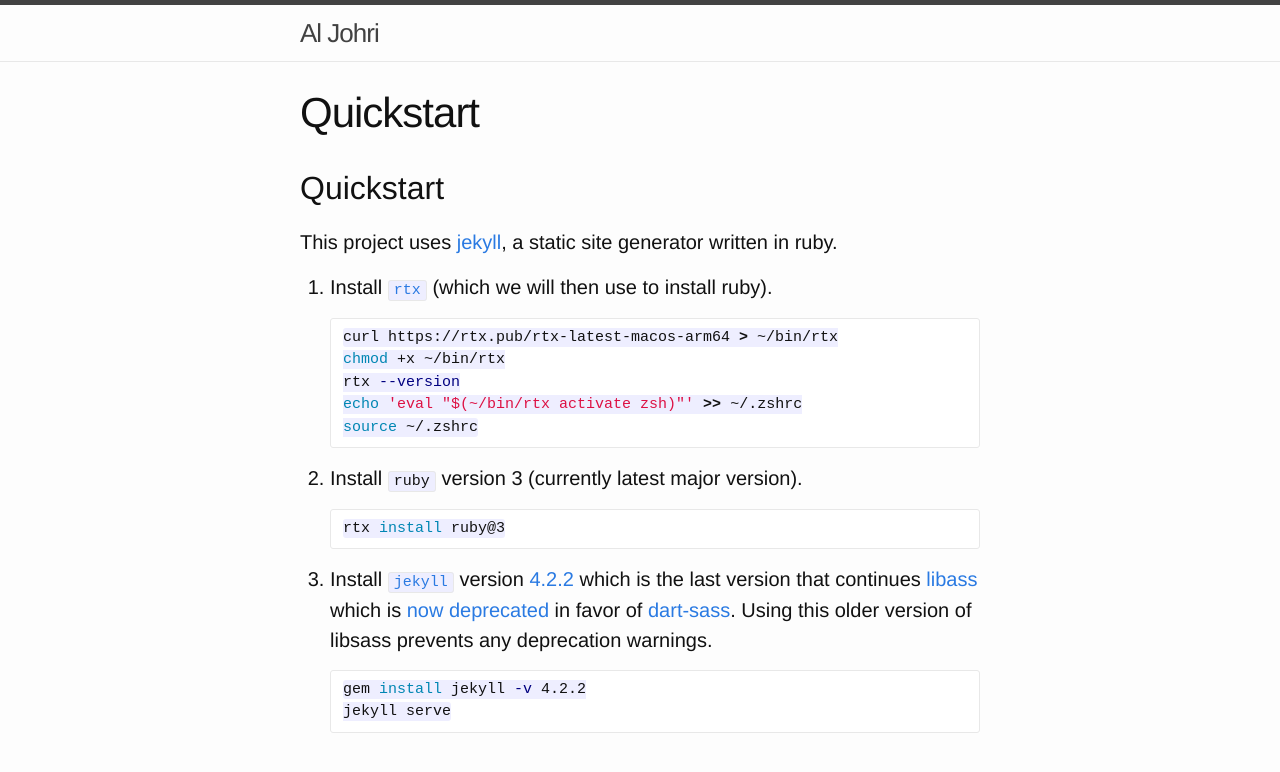
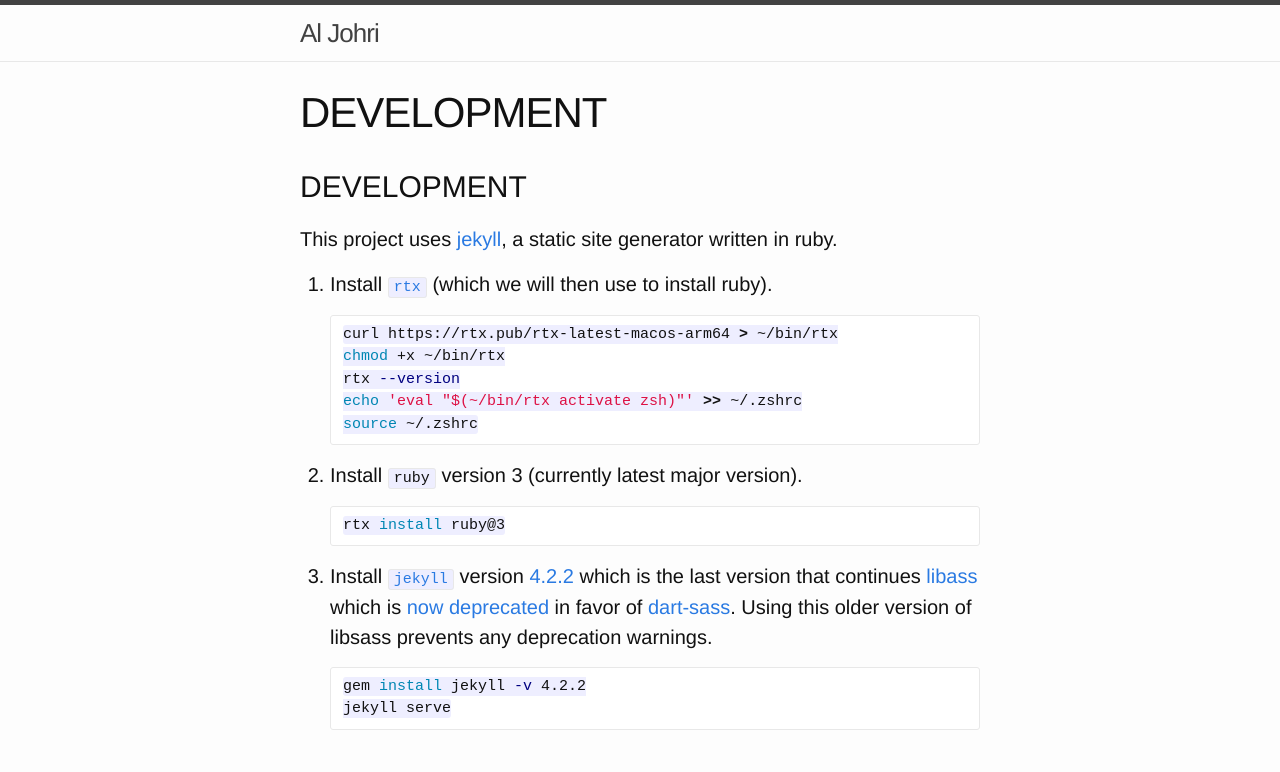
Before and after one commit to AlJohri/aljohri.github.io, a Jekyll site: the page built from DEVELOPMENT.md, in a window 1280 px wide. Shown: the top 772 px of the page. Built offline with Jekyll 4.4.1, drawn with Linux system fonts in a browser that asks for light colours; our own code applies the rules of GitHub Pages for plain Markdown files.

```diff
--- a/DEVELOPMENT.md
+++ b/DEVELOPMENT.md
@@ -1,4 +1,4 @@
-## Quickstart
+# DEVELOPMENT
 
 This project uses [jekyll](https://jekyllrb.com/), a static site generator written in ruby.
 
```
